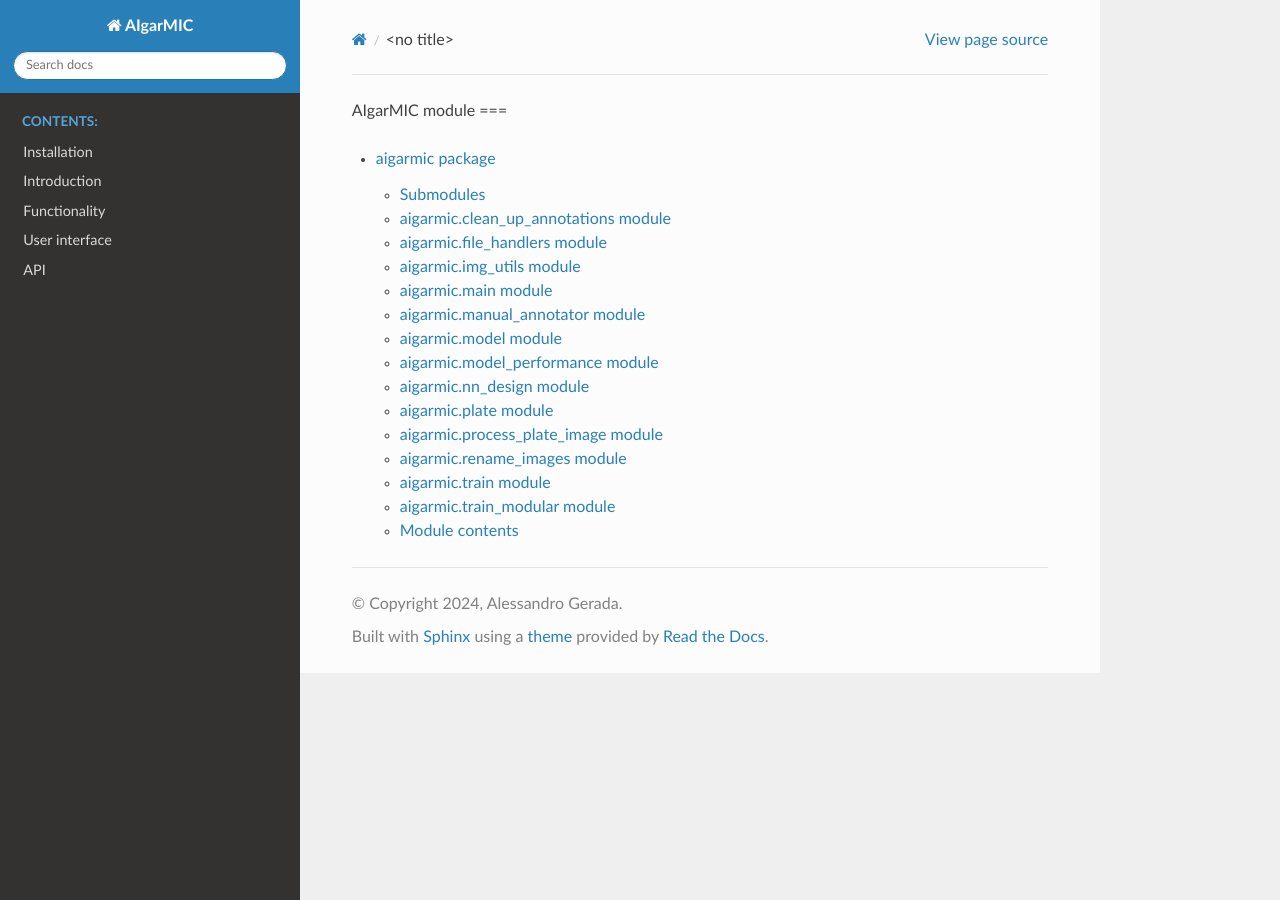
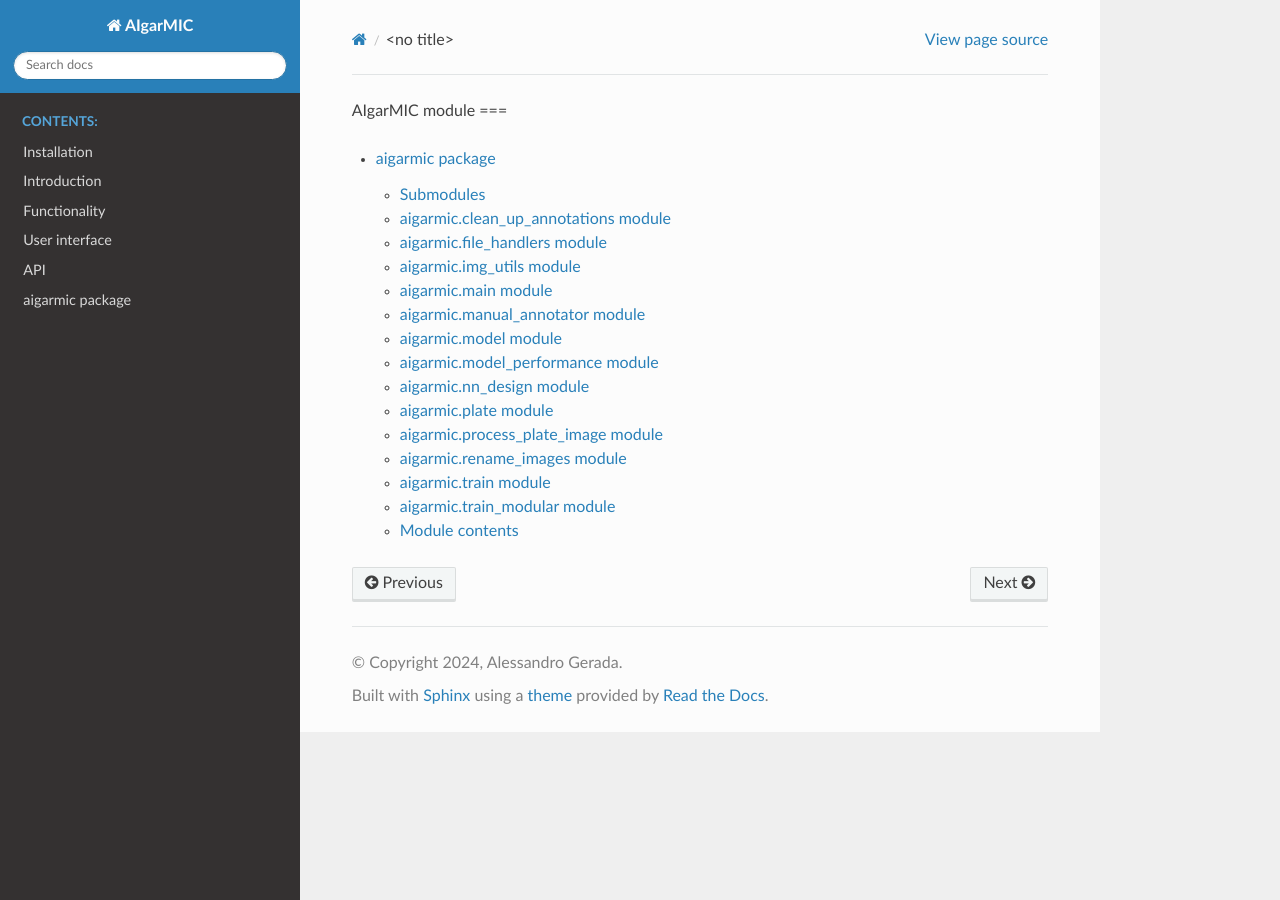
Before and after one commit to agerada/AIgarMIC, a Sphinx documentation site: the page built from docs/source/modules.rst, in a window 1280 px wide. Built offline with Sphinx 7.4.7 and the Read the Docs theme 2.0.0, drawn with Linux system fonts in a browser that asks for light colours.

```diff
--- a/docs/source/conf.py
+++ b/docs/source/conf.py
@@ -22,7 +22,7 @@
     # "myst_nb",
     # "autoapi.extension",
     "sphinx.ext.autodoc",
-    "sphinx.ext.autosummary",
+    # "sphinx.ext.autosummary",
     "sphinx.ext.viewcode"
 ]
 
--- a/docs/source/index.rst
+++ b/docs/source/index.rst
@@ -13,6 +13,7 @@
    installation
    introduction
    api
+   modules
 
 Indices and tables
 ==================
```
